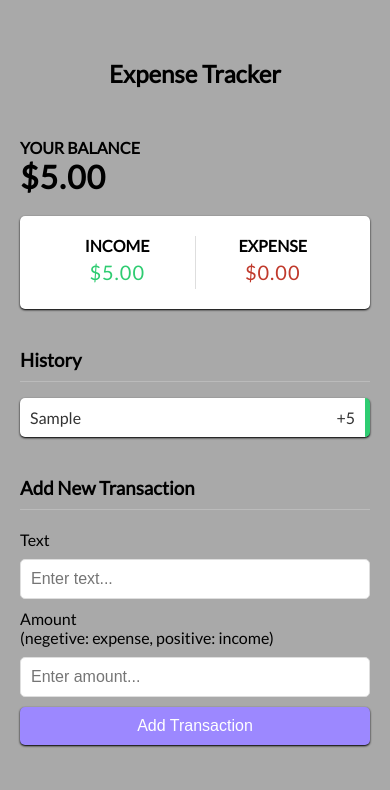
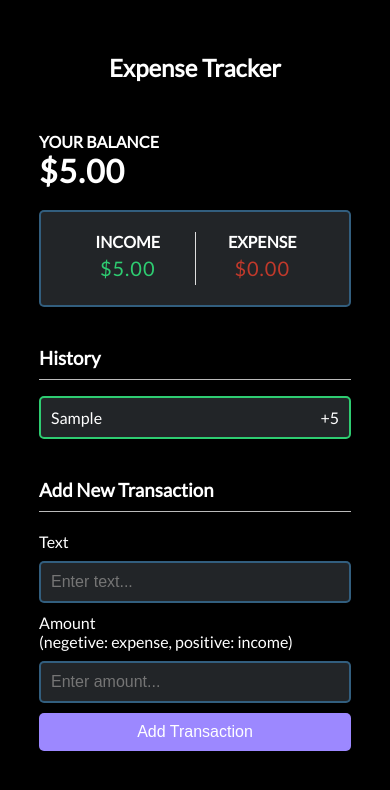
Before and after one commit to ryuandrew/Expense-Tracker, a plain HTML site: page index.html in a window 390 px wide. Both pictures are taken after typing "Sample", "5" into the empty fields and a click on the button "Add Transaction". Drawn offline with Linux system fonts and the light colour scheme.

Commit message:
added local storage and updated css styling

```diff
--- a/script.js
+++ b/script.js
@@ -59,11 +59,10 @@ const updateValues = () => {
         .toFixed(2);
     console.log(income);
 
-    const expense = (
-        amounts
-            .filter((item) => item < 0)
-            .reduce((accumulator, item) => (accumulator += item), 0) * -1
-    ).toFixed(2);
+    const expense = amounts
+        .filter((item) => item < 0)
+        .reduce((accumulator, item) => (accumulator += item), 0)
+        .toFixed(2);
     console.log(expense);
 
     balance.innerText = `$${total}`;
@@ -86,8 +85,13 @@ const addTransaction = (e) => {
         console.log(transaction);
 
         transactions.push(transaction);
+
         addTransactionDOM(transaction);
+
         updateValues();
+
+        updateLocalStorage();
+
         text.value = "";
         amount.value = "";
     }
@@ -102,7 +106,14 @@ const generateId = () => {
 const removeTransaction = (id) => {
     transactions = transactions.filter((transaction) => transaction.id !== id);
 
+    updateLocalStorage();
+
     init();
+};
+
+// Update local storage transactions
+const updateLocalStorage = () => {
+    localStorage.setItem("transactions", JSON.stringify(transactions));
 };
 
 // Init app
--- a/style.css
+++ b/style.css
@@ -4,6 +4,11 @@
     --box-shadow: 0 1px 3px rgba(0, 0, 0, 0.12), 0 1px 2px rgba(0, 0, 0.24);
     --plus: #2ecc71;
     --minus: #c0392b;
+    --color-primary: #4db5ff;
+    --color-primary-variant: rgba(77, 181, 255, 0.4);
+    --color-white: #fff;
+    --color-light: hsla(0, 0%, 100%, 0.6);
+    --color-dark-grey: hsla(210, 8%, 45%, 0.325);
 }
 
 * {
@@ -12,7 +17,7 @@
 
 body {
     /* background-color: #f7f7f7; */
-    background-color: darkgray;
+    background-color: black;
     display: flex;
     flex-direction: column;
     align-items: center;
@@ -20,10 +25,10 @@ body {
     min-height: 100vh;
     margin: 0;
     font-family: "Lato", sans-serif;
+    color: white;
 }
 
 .container {
-    /* background-color: aqua; */
     margin: 30px auto;
     width: 350px;
 }
@@ -45,7 +50,9 @@ h4 {
 }
 
 .inc-exp-container {
-    background-color: white;
+    /* background-color: white; */
+    background: var(--color-dark-grey);
+    border: 2px solid var(--color-primary-variant);
     box-shadow: var(--box-shadow);
     padding: 20px;
     display: flex;
@@ -84,12 +91,14 @@ label {
 
 input[type="text"],
 input[type="number"] {
-    border: 1px solid #dedede;
+    border: 2px solid var(--color-primary-variant);
     border-radius: 5px;
     display: block;
     font-size: 16px;
     padding: 10px;
     width: 100%;
+    background: var(--color-dark-grey);
+    color: white;
 }
 
 .btn {
@@ -130,16 +139,27 @@ input[type="number"] {
 }
 
 .list > li.plus {
-    border-right: 5px solid var(--plus);
+    /* border-right: 5px solid var(--plus); */
+    background: var(--color-dark-grey);
+    border: 2px solid var(--plus);
+    color: white;
+    /* white-space: pre-wrap;
+    word-wrap: break-word; */
 }
 
 .list > li.minus {
-    border-right: 5px solid var(--minus);
+    /* border-right: 5px solid var(--minus); */
+    background: var(--color-dark-grey);
+    border: 2px solid var(--minus);
+    color: white;
+    /* white-space: pre-wrap;
+    word-wrap: break-word; */
 }
 
 .delete-btn {
     background-color: #e7433c;
     border: 0;
+    border-radius: 4px;
     color: white;
     font-size: 20px;
     line-height: 20px;
@@ -151,8 +171,25 @@ input[type="number"] {
     opacity: 0;
     transition: opacity 0.3s ease;
     cursor: pointer;
+    margin-left: -5px;
 }
 
 .list li:hover .delete-btn {
     opacity: 1;
 }
+
+@media screen and (max-width: 1920px) {
+    .container {
+        width: 50%;
+    }
+}
+@media screen and (max-width: 1024px) {
+    .container {
+        width: 70%;
+    }
+}
+@media screen and (max-width: 600px) {
+    .container {
+        width: 80%;
+    }
+}
```
